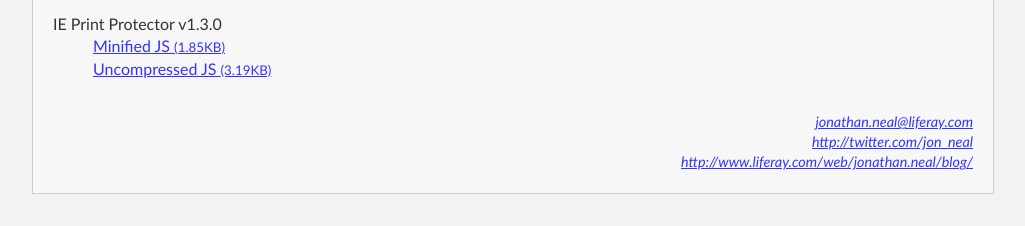
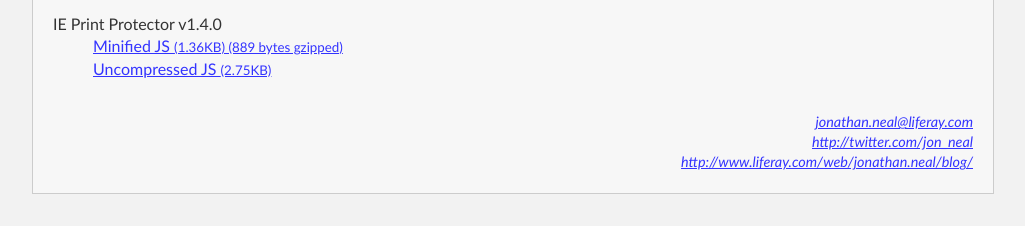
Before and after one commit to saan1984/ie-print-protector, a plain HTML site: page index.html in a window 1280 px wide. Shown: the part 1602-1828 px from the top of the page, without its empty margins (127-1152 px from the left). Drawn offline with Linux system fonts and the light colour scheme.

Commit message:
Updated for 1.4.0

```diff
--- a/index.html
+++ b/index.html
@@ -16,7 +16,7 @@
 		<link href="../favicon.ico" rel="shortcut icon" />
 		<link href="css/main.css" media="all" rel="stylesheet" type="text/css" />
 
-		<script src="javascript/iepp.1-3-0.js"></script>
+		<script src="javascript/iepp.1-4-0.js"></script>
 		<script src="javascript/main.js"></script>
 	</head>
 	<body>
@@ -170,13 +170,13 @@
 						</h1>
 						<dl>
 							<dt>
-								IE Print Protector v1.3.0
+								IE Print Protector v1.4.0
 							</dt>
 							<dd>
-								<a href="javascript/iepp.1-3-0.min.js">Minified JS <small>(1.85KB)</small></a>
+								<a href="javascript/iepp.1-4-0.min.js">Minified JS <small>(1.36KB) (889 bytes gzipped)</small></a>
 							</dd>
 							<dd>
-								<a href="javascript/iepp.1-3-0.js">Uncompressed JS <small>(3.19KB)</small></a>
+								<a href="javascript/iepp.1-4-0.js">Uncompressed JS <small>(2.75KB)</small></a>
 							</dd>
 						</dl>
 					</article>
```
Also changed, not shown: example_print_iepp.html (+1 -1 lines).
